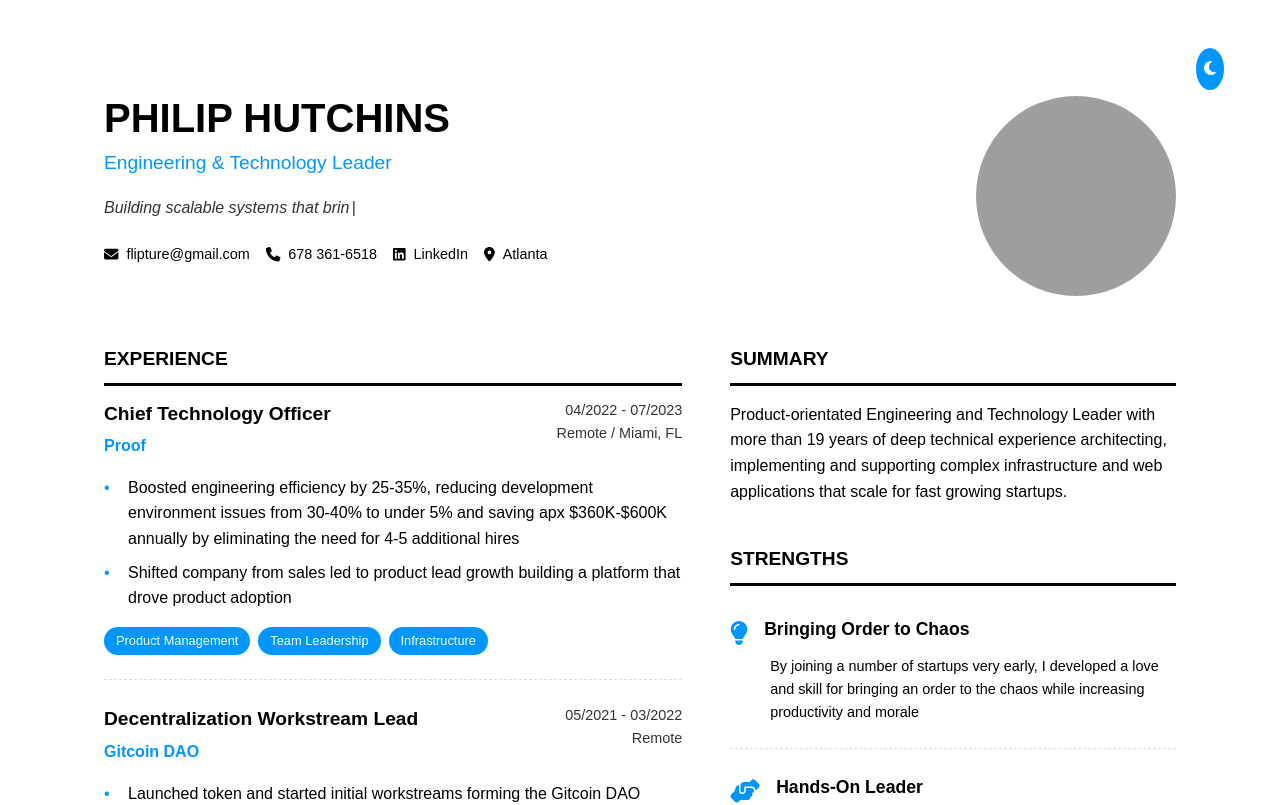
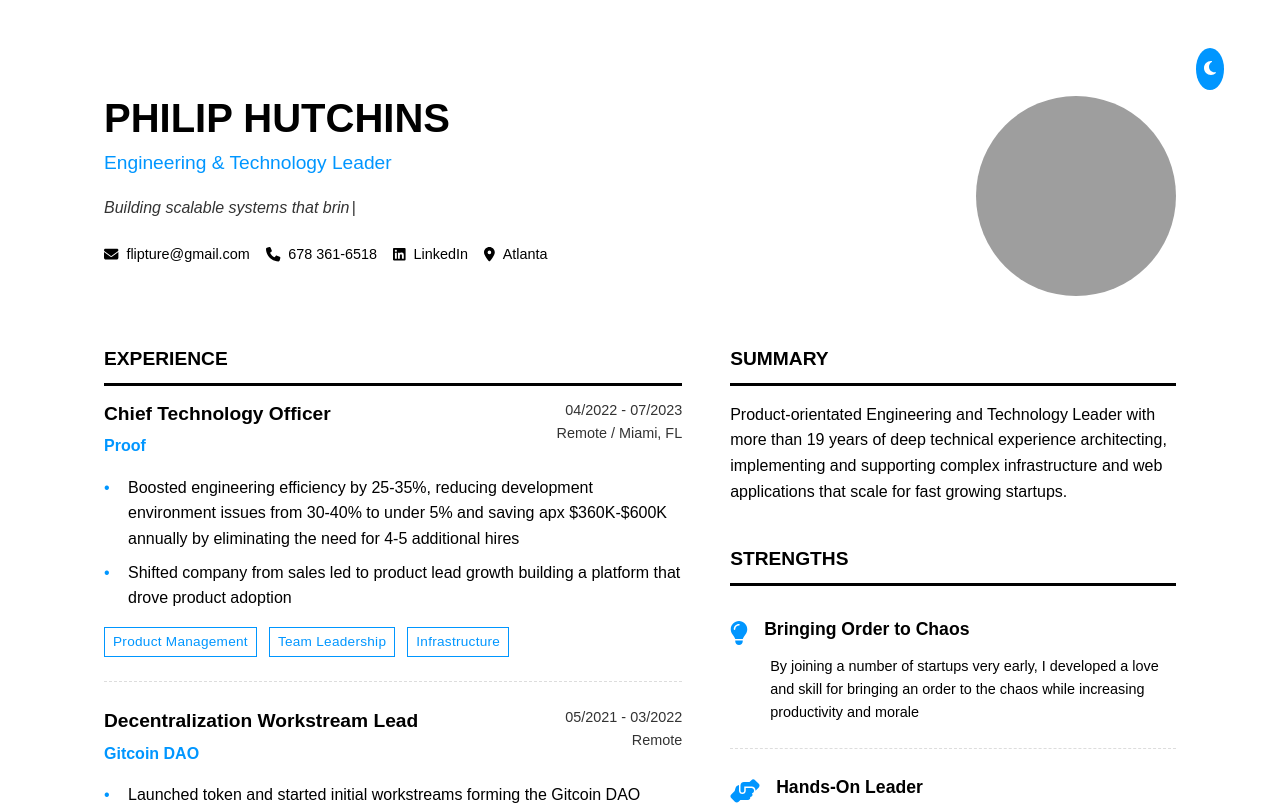
Before and after one commit to phutchins/interactiveresume, a Vue app: page / in a window 1280 px wide. Shown: the top 805 px of the page. Built offline with nearby package versions, Linux system fonts and the light colour scheme; grey boxes are pictures that could not be loaded.

Commit message:
Update technology tag styling in ExperienceSection with hover effects

```diff
--- a/src/components/ExperienceSection.vue
+++ b/src/components/ExperienceSection.vue
@@ -188,20 +188,23 @@ const toggleExpanded = (index: number) => {
 .job-technologies {
   display: flex;
   flex-wrap: wrap;
-  gap: 0.5rem;
+  gap: 0.75rem;
   margin-top: 1rem;
 }
 
 .technology-tag {
-  background-color: var(--primary-color);
-  color: var(--background-color);
-  padding: 0.25rem 0.75rem;
-  border-radius: 16px;
-  font-size: 0.8rem;
-  transition: transform 0.2s ease;
+  font-size: 0.85rem;
+  color: var(--primary-color);
+  background-color: transparent;
+  border: 1px solid var(--primary-color);
+  padding: 0.2rem 0.5rem;
+  transition: all 0.2s ease;
+  letter-spacing: 0.02em;
 
   &:hover {
-    transform: scale(1.05);
+    background-color: var(--primary-color);
+    color: var(--background-color);
+    transform: translateY(-1px);
   }
 }
 
```
